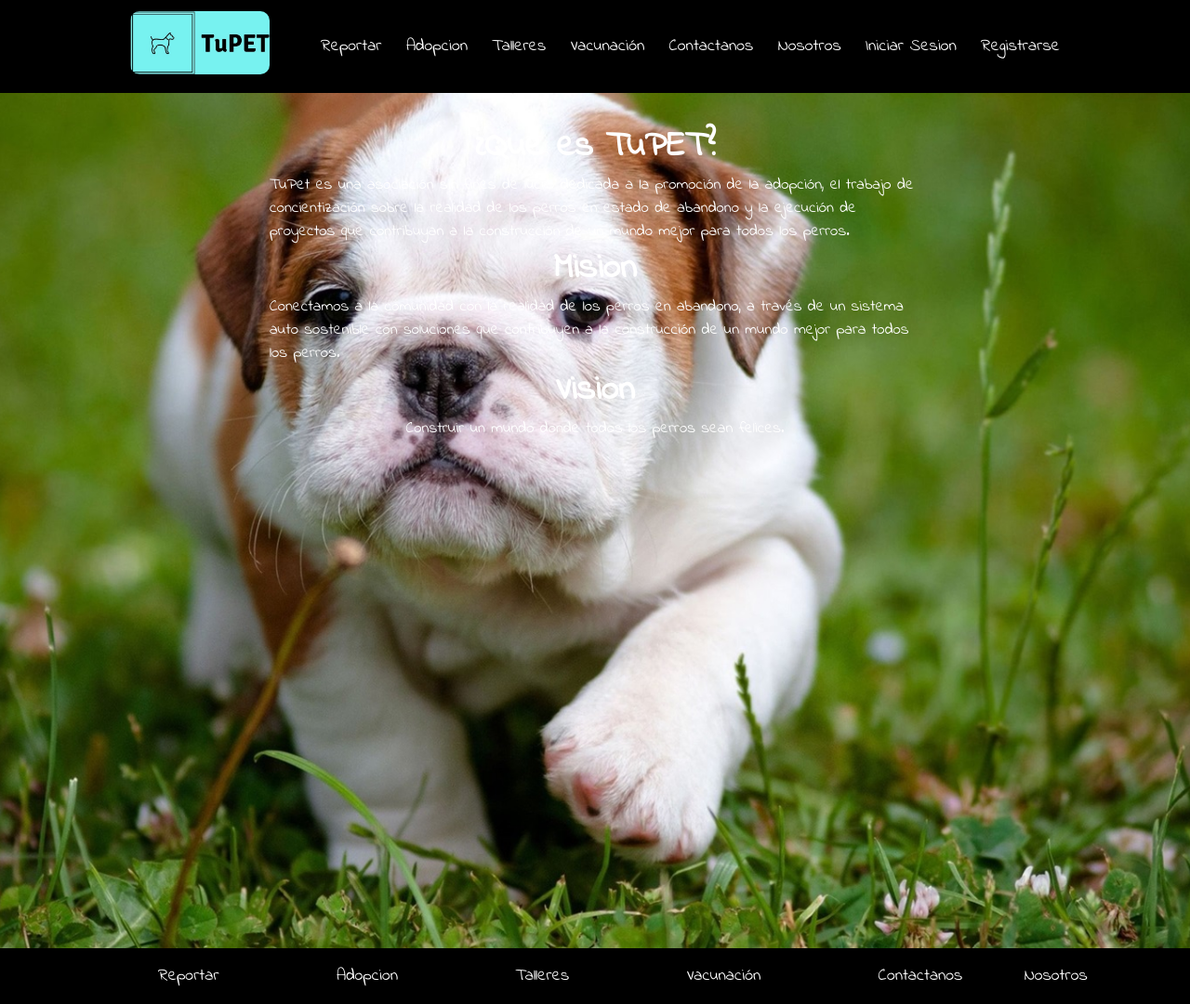
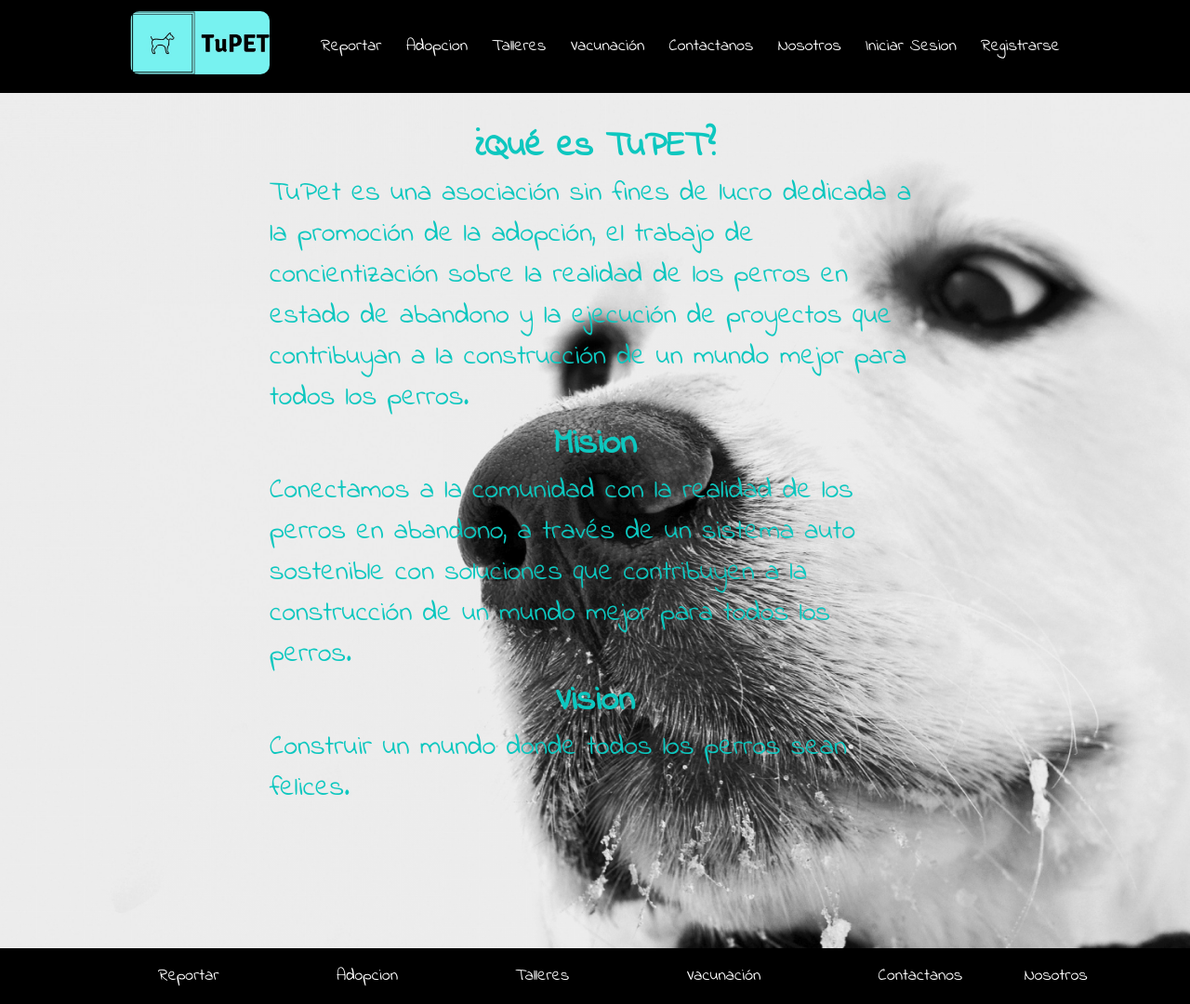
Before and after one commit to rodrimozocubaz1/ProyectoFinal, a PHP site: page /paginas/quienes_somos.php in a window 1280 px wide. Shown: the whole page at 93% size. Run offline with PHP 8.4, Linux system fonts and the light colour scheme.

Commit message:
No me jale profe

```diff
--- a/estilos/estilonosotros.css
+++ b/estilos/estilonosotros.css
@@ -116,8 +116,10 @@ p{
 
 }
 .contenido_somos{
-    background-image: url('../Imagenes/perritos_nosotros.jpg');
-    color: white;
+    background-image: url('../Imagenes/somos.jpg');
+    color: #0dc7bf;
+    font-size:3rem;
+
 
 }
 
```
Also changed, not shown: Imagenes/somos.jpg (added).
